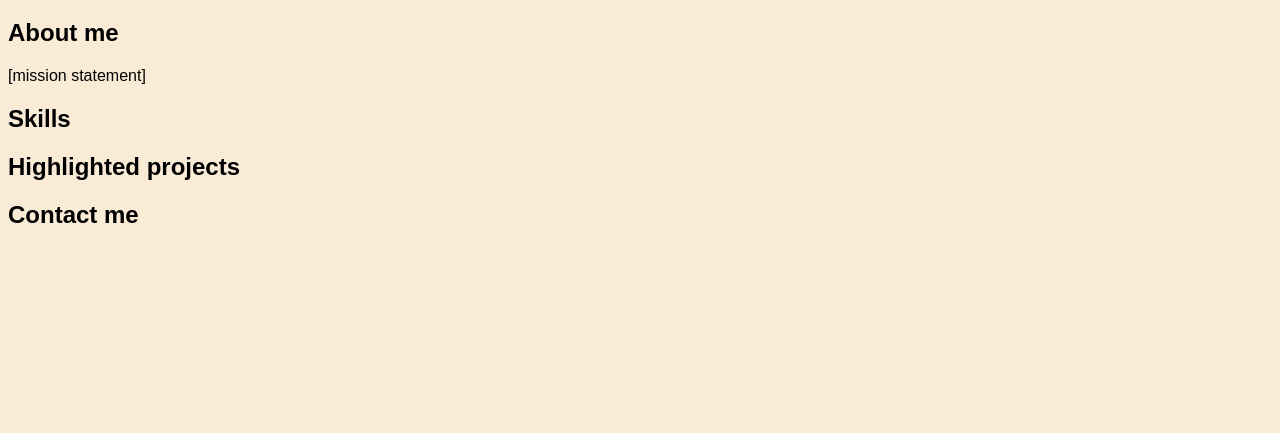
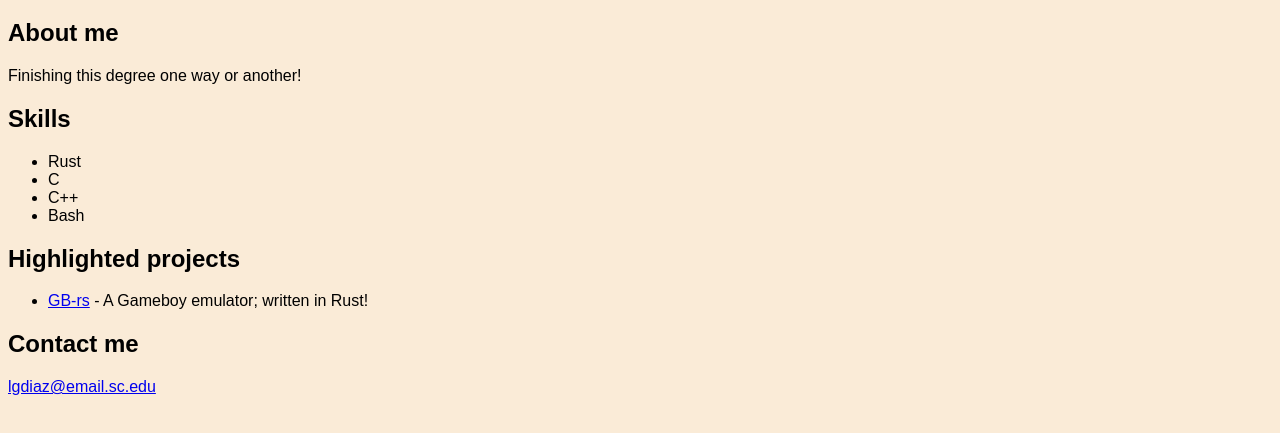
Before and after one commit to lgdiaz-usc/lgdiaz-usc.github.io, a plain HTML site: page index.html in a window 1280 px wide. Shown: the part 61-494 px from the top of the page. Drawn offline with Linux system fonts and the light colour scheme.

Commit message:
Added some of my info to the site

```diff
--- a/index.html
+++ b/index.html
@@ -10,19 +10,35 @@
 
         <div class="about">
             <h2>About me</h2>
-            <p>[mission statement]</p>
+            <p>Finishing this degree one way or another!</p>
         </div>
 
         <div class="skills">
             <h2>Skills</h2>
+
+            <p>
+                <ul>
+                    <li>Rust</li>
+                    <li>C</li>
+                    <li>C++</li>
+                    <li>Bash</li>
+                </ul>
+            </p>
         </div>
 
         <div class="projects">
             <h2>Highlighted projects</h2>
+
+            <p>
+                <ul>
+                    <li><a href="https://github.com/lgdiaz-usc/gb-rs">GB-rs</a> - A Gameboy emulator; written in Rust!</li>
+                </ul>
+            </p>
         </div>
 
         <div class="contact">
             <h2>Contact me</h2>
+            <a href="mailto:lgdiaz@email.sc.edu">lgdiaz@email.sc.edu</a>
         </div>
 
     </body>
```
